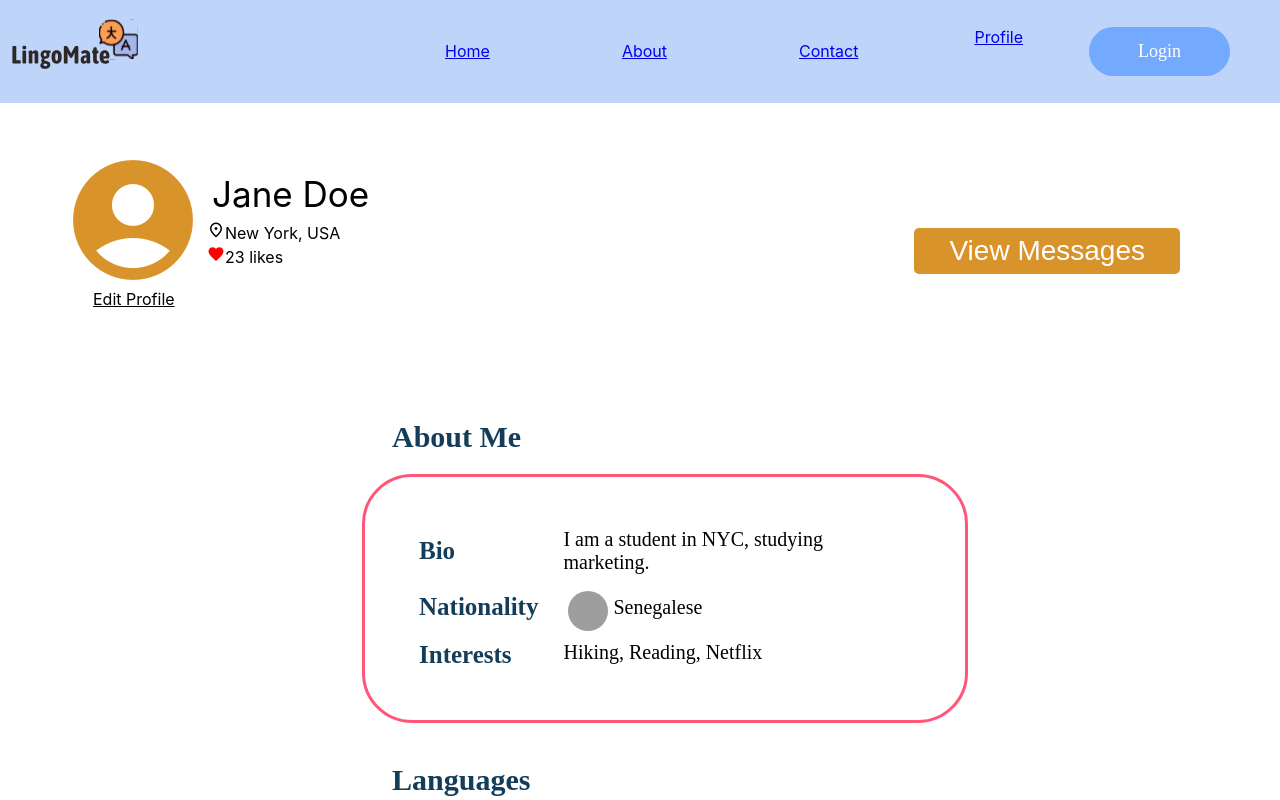
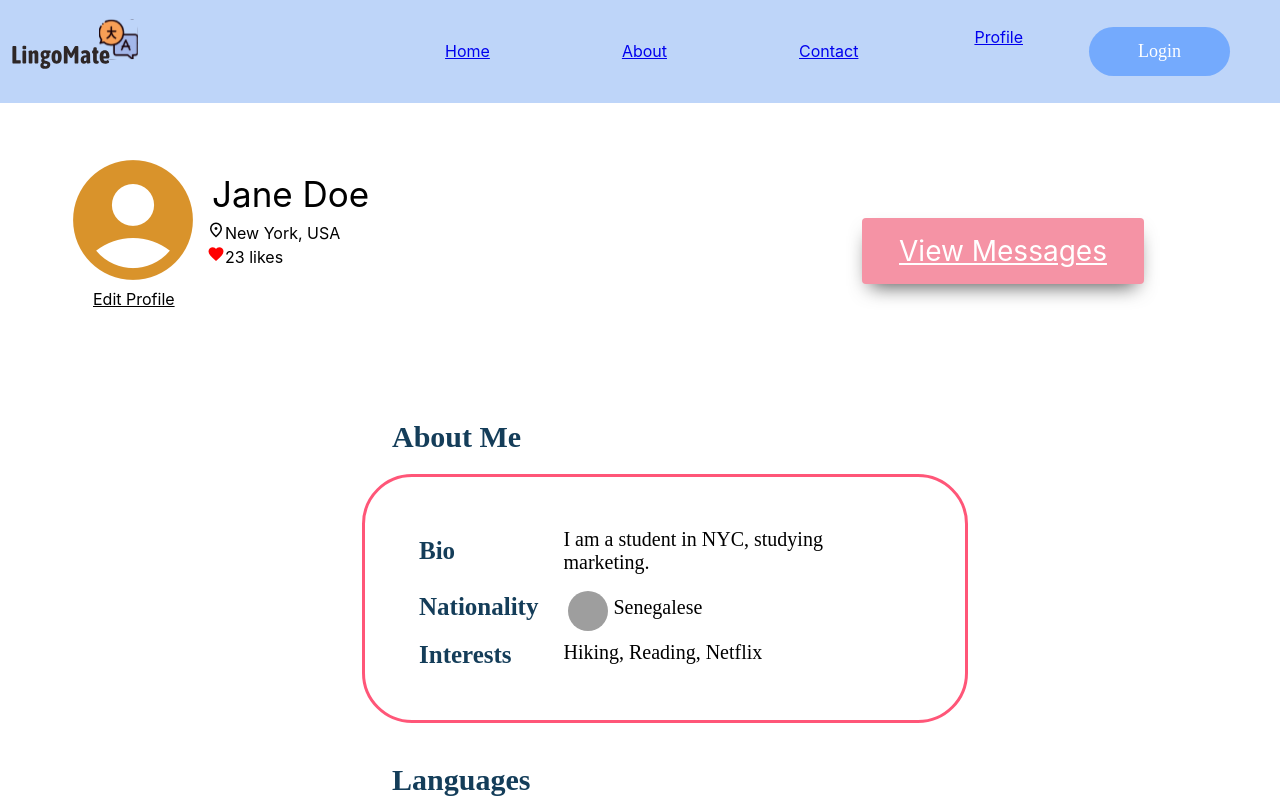
Before and after one commit to tinatinkokoshvili/LingoMate, a React (Create React App) app: page /profile in a window 1280 px wide. Shown: the top 800 px of the page. Built offline with nearby package versions, Linux system fonts and the light colour scheme; grey boxes are pictures that could not be loaded.

Commit message:
view messages directs user to chat page

```diff
--- a/src/App.js
+++ b/src/App.js
@@ -3,6 +3,7 @@ import './App.css';
 import Homepage from './screens/HomePage/Homepage';
 import Profile from './screens/ProfilePage/Profile';
 import NavBar from './components/NavBar';
+// import Chat from './screens/ChatPage/Chat';
 import { css, StyleSheet } from 'aphrodite';
 import { BrowserRouter, Switch, Route } from 'react-router-dom';
 
@@ -16,6 +17,7 @@ class App extends React.Component {
                     <Switch>
                     <Route exact path="/" component={Homepage} />
                     <Route exact path="/profile" component={Profile} />
+                    {/* <Route exact path='/chat' component={Chat}/> */}
                     </Switch>
                 </BrowserRouter>
             </main>
--- a/src/screens/ProfilePage/Profile.js
+++ b/src/screens/ProfilePage/Profile.js
@@ -2,6 +2,7 @@ import React from 'react';
 import Data from '../../components/Data';
 import LanguageBox from '../../components/LanguageBox';
 import { user, languagesinfo } from '../../components/UserForTesting';
+import { Link, useHistory } from 'react-router-dom';
 
 import '../../style/Profile.css';
 
@@ -44,7 +45,8 @@ function Profile() {
             </div>
         </div>
         <div className='view-messages'>
-            <button className='chat-button'>View Messages</button>
+
+            <Link to='/chat' className='chat-button'>View Messages</Link>
 
         </div>
         </div>
--- a/src/style/Profile.css
+++ b/src/style/Profile.css
@@ -18,16 +18,64 @@
     margin-right: 50px;
 }
 
+/*
 .chat-button{
     background-color: #D9932B;
     color: white;
     border-radius: 5px;
-    /* font-weight: ;   */
+    font-weight: ;
     font-size: 28px;
     padding: 7px 35px 7px 35px;
 
     border: none;
 }
+*/
+
+  .chat-button {
+    border-radius: 4px;
+    /* background-color: #D9932B; */
+    /* background-color: #FF5678; */
+    background-color: #f593a5;
+    /* background-color: #5ca1e1; */
+    border: none;
+    color: #fff;
+    text-align: center;
+    font-size: 28px;
+    padding: 16px;
+    width: 250px;
+    transition: all 0.5s;
+    cursor: pointer;
+    margin: 36px;
+    box-shadow: 0 10px 20px -8px rgba(0, 0, 0,.7);
+  }
+
+  .chat-button{
+    cursor: pointer;
+    display: inline-block;
+    position: relative;
+    transition: 0.5s;
+  }
+
+  .chat-button:after {
+    content: '»';
+    position: absolute;
+    opacity: 0;
+    top: 14px;
+    right: -20px;
+    transition: 0.5s;
+  }
+
+  .chat-button:hover{
+    padding-right: 24px;
+    padding-left:8px;
+  }
+
+  .chat-button:hover:after {
+    opacity: 1;
+    right: 10px;
+  }
+
+
 #profile-head{
     display: grid;
     grid-template-columns: 100px auto ;
```
